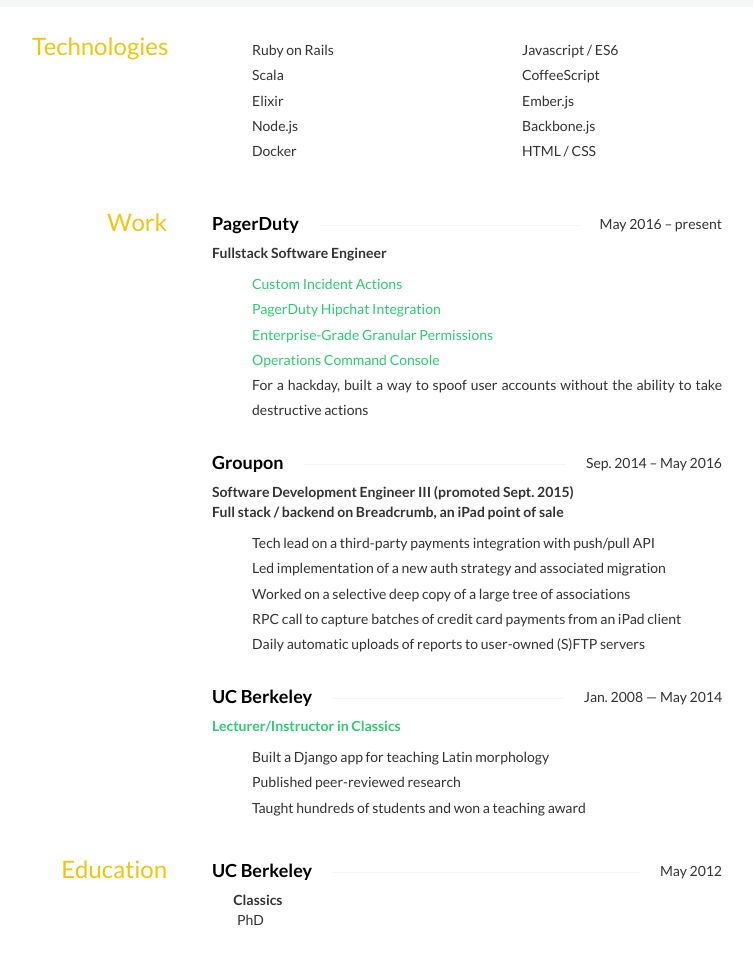
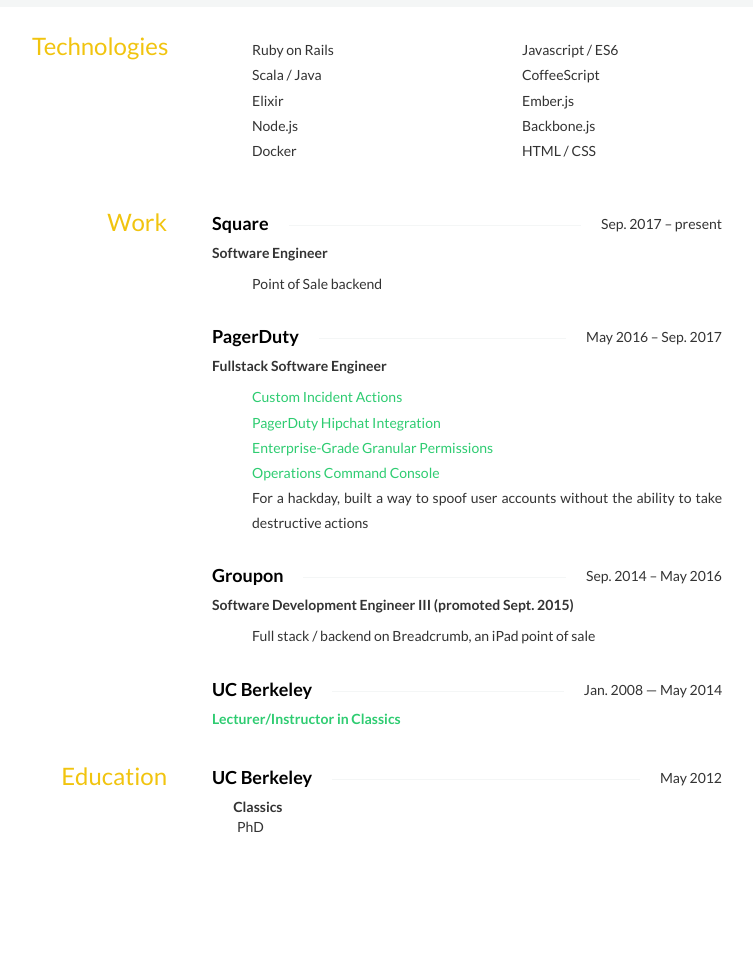
Before and after one commit to dwalin1/dwalin1.github.io, a plain HTML site: page index.html in a window 1280 px wide. Shown: the part 79-1042 px from the top of the page, without its empty margins (263-1016 px from the left). After the commit the page ends 996 px from the top, so only its background shows below. Drawn offline with nearby package versions, Linux system fonts and the light colour scheme; some icons are missing.

Commit message:
Add Square

```diff
--- a/index.html
+++ b/index.html
@@ -235,7 +235,7 @@ h4 span:first-child {
 			<div class="col-sm-6">
 				<ul class="keywords">
 					<li>Ruby on Rails</li>
-                    <li>Scala</li>
+          <li>Scala / Java</li>
 					<li>Elixir</li>
 					<li>Node.js</li>
 					<li>Docker</li>
@@ -265,9 +265,33 @@ h4 span:first-child {
 
 			<div class="col-sm-12">
 				<h4 class="strike-through">
+					<span>Square</span>
+					<span class="date">
+						Sep. 2017 – present
+					</span>
+				</h4>
+
+				<div class="position">
+					Software Engineer
+				</div>
+
+				<ul class="highlights">
+					<li class="bullet">
+						Point of Sale backend
+					</li>
+				</ul>
+
+			</div>
+
+			</div> <br>
+
+			<div class="row">
+
+			<div class="col-sm-12">
+				<h4 class="strike-through">
 					<span>PagerDuty</span>
 					<span class="date">
-						May 2016 – present
+						May 2016 – Sep. 2017
 					</span>
 				</h4>
 
@@ -318,32 +342,14 @@ h4 span:first-child {
 				</h4>
 
 				<div class="position">
-					Software Development Engineer III (promoted Sept. 2015) <br>
-					Full stack / backend on Breadcrumb, an iPad point of sale
+					Software Development Engineer III (promoted Sept. 2015)
 				</div>
 
 				<ul class="highlights">
 					<li class="bullet">
-						Tech lead on a third-party payments integration with push/pull API
-					</li>
-
-					<li class="bullet">
-						Led implementation of a new auth strategy and associated migration
-					</li>
-
-					<li class="bullet">
-						 Worked on a selective deep copy of a large tree of associations
-					</li>
-
-					<li class="bullet">
-						RPC call to capture batches of credit card payments from an iPad client
-					</li>
-
-					<li class="bullet">
-						Daily automatic uploads of reports to user-owned (S)FTP servers
+						Full stack / backend on Breadcrumb, an iPad point of sale
 					</li>
 				</ul>
-
 			</div>
 
 			</div> <br>
@@ -364,22 +370,6 @@ h4 span:first-child {
 						Lecturer/Instructor in Classics
 					</a>
 				</div>
-
-
-				<ul class="highlights">
-					<li class="bullet">
-						Built a Django app for teaching Latin morphology
-					</li>
-
-					<li class="bullet">
-						Published peer-reviewed research
-					</li>
-
-					<li class="bullet">
-						Taught hundreds of students and won a teaching award
-					</li>
-				</ul>
-
 			</div>
 
 			</div>
```
